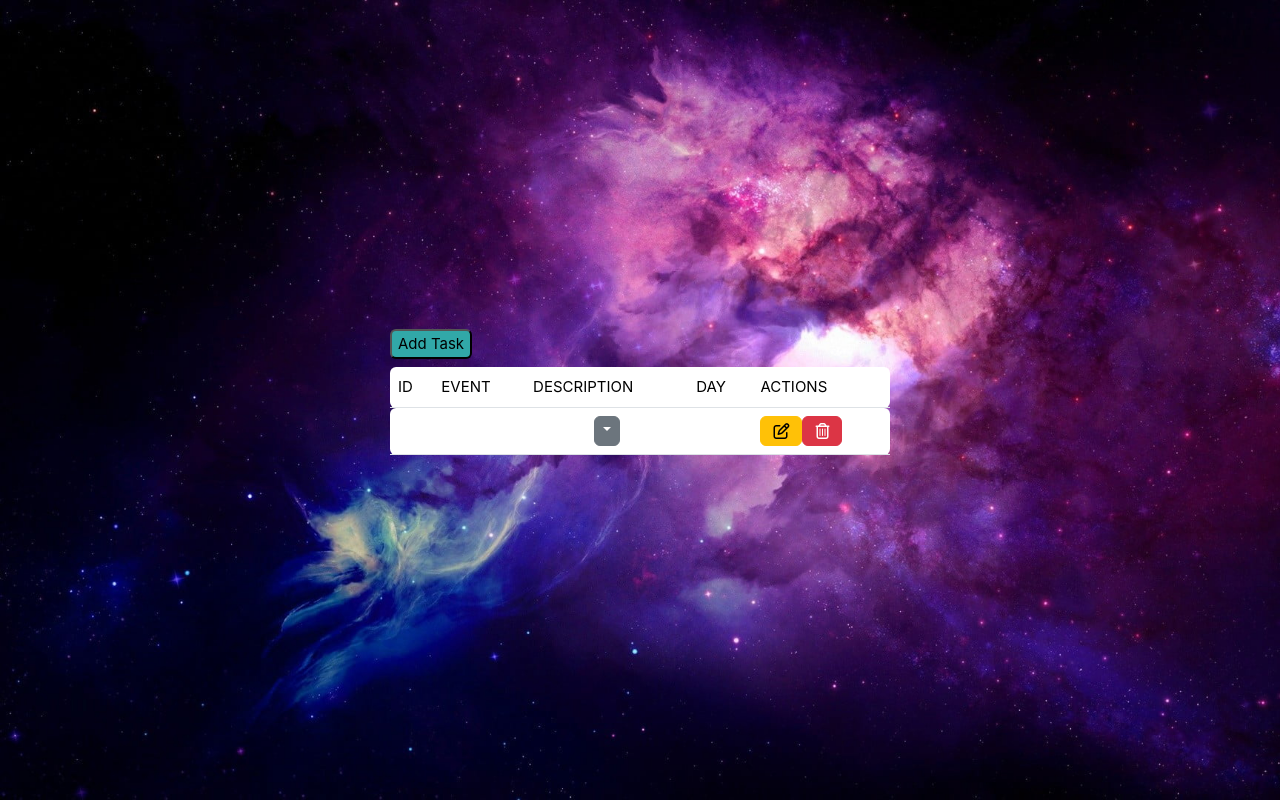
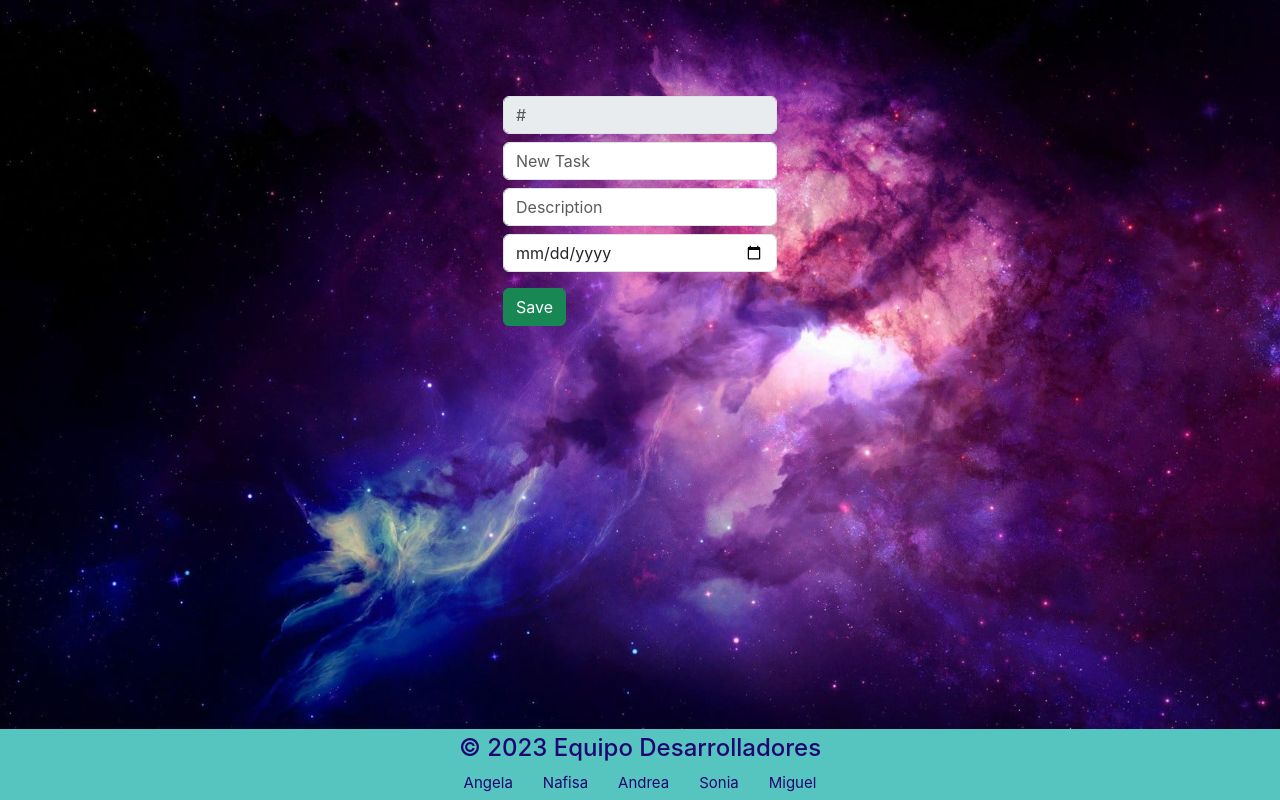
Before and after one commit to NAFISA-USMANOVA/ToDo_List_Vue_SpringBoot, a Vue app in the folder frontend/: page /update in a window 1280 px wide. Built offline with nearby package versions, Linux system fonts and the light colour scheme.

Commit message:
first commit front to back

```diff
--- a/frontend/src/App.vue
+++ b/frontend/src/App.vue
@@ -1,24 +1,25 @@
-<script >
-import HomeView from './views/HomeView.vue';
+<script>
+import { RouterView } from 'vue-router';
+import FooterToDo from './components/FooterToDo.vue';
+
 
 
 export default {
   name: 'App',
   components: {
-    HomeView
+    RouterView,
+    FooterToDo
+  }
 }
-
-}
-
 </script>
 <template>
+  <div  class="fondo">
 
-  <div class="fondo">
-   <HomeView/>
+    <main>
+      <RouterView />
+      <FooterToDo/>
+    </main>
   </div>
-
-
-
 </template>
 
 <style >
--- a/frontend/src/components/FooterToDo.vue
+++ b/frontend/src/components/FooterToDo.vue
@@ -1,6 +1,15 @@
 <template>
   <footer class="footer">
-    <p>&copy; {{ currentYear }} Mi Increíble App de Tareas</p>
+    <div>
+      <h4>&copy; {{ currentYear }} Equipo Desarrolladores</h4>
+      <div>
+        <a class="developers" href="https://github.com/Angela-Coello">Angela</a>
+        <a class="developers" href="https://github.com/NAFISA-USMANOVA">Nafisa</a>
+        <a class="developers" href="https://github.com/ANDREASIERRA55">Andrea</a>
+        <a class="developers" href="https://github.com/soniaonis">Sonia</a>
+        <a class="developers" href="https://github.com/drawmakerr">Miguel</a>
+      </div>
+    </div>
   </footer>
 </template>
 
@@ -15,10 +24,25 @@ export default {
 </script>
 
 <style scoped>
-footer {
-  background-color: #2e594c58;
-  color: white;
+.footer {
+  display: flex;
+  flex-direction: row;
+  justify-content: center;
+  align-items: center;
+  background-color: rgba(86, 197, 191, 1);
+  padding: 5px;
   text-align: center;
-  padding: 1rem;
+  position: fixed;
+  bottom: 0;
+  left: 0;
+  width: 100%;
+}
+.developers {
+  margin: 15px;
+  text-decoration: none;
+  color: rgba(31, 6, 114, 1);
+}
+h4 {
+  color: rgba(31, 6, 114, 1);
 }
 </style>
--- a/frontend/src/components/FormPage.vue
+++ b/frontend/src/components/FormPage.vue
@@ -1,21 +1,62 @@
 <script setup>
-    // <input type="date" v-model="tarea.fechaLimite" class="form-control form-control-sm mr-1 small-input"/>
+import { ref } from 'vue';
+import TaskServices from '../services/taskServices';
+
+
+
+const id = ref('');
+const newTask = ref('');
+const description = ref('');
+const date = ref('');
+
+const saveTask = async () => {
+    const formData = {
+        task: newTask.value,
+        description: description.value,
+        date: date.value
+
+    };
+
+    try {
+        TaskServices.create(formData)
+        .then(response => {
+            id.value = response.data.id;
+            console.log(response.data);
+        })
+
+    } catch (error) {
+        console.error(error);
+    }
+};
+
 </script>
 
 <template>
-<div class="d-flex justify-content-center align-items-center">
-    <form>
-        <input class="form-control mb-2" placeholder="New Event" required />
-        <input class="form-control mb-2" placeholder="Description" />
-        <!-- <input class="form-control mb-2" placeholder="Date" required /> -->
-        <input type="date" class="form-control form-control-sm mr-1">
-        <button type="button" class="btn btn-success mt-3 mb-3">
-            Save</button>
-    </form>
+
+    <div class="d-flex justify-content-center ">
+    <div class="m-5 ">
+        <form @submit.prevent="saveTask" class="m-5 ">
+            <input type="text" class="form-control mb-2 " name="id" placeholder="#" v-model="id" disabled />
+            <input class="form-control mb-2" type="text" v-model="newTask" placeholder="New Task" required />
+            <input class="form-control mb-2" type="text" v-model="description" placeholder="Description" />
+            <!-- <input class="form-control mb-2" placeholder="Date" required /> -->
+            <input type="date" class="form-control form-control-m mr-1" v-model="date" required />
+            <button type="submit" class="btn btn-success mt-3 mb-3">
+                Save</button>
+        </form>
+    </div>
+    </div>
 
 
-</div>
 </template>
 
-<style scoped>
+<style>
+p {
+    font-size: 50px;
+    font-weight: 100;
+}
+
+button :hover {
+    color: rgb(8, 31, 15);
+}
 </style>
--- a/frontend/src/components/TaskToDo.vue
+++ b/frontend/src/components/TaskToDo.vue
@@ -92,50 +92,69 @@ input {
 }
 </style> -->
 
-<template>
-    <div class="d-flex justify-content-center align-items-center vh-100">
-        <div class="">
 
 
 
-                <button type="submit" class="btn1 btn-primary rounded">Add Task</button>
 
-            <div class="mt-2  d-flex justify-content-between ">
+<script setup>
+
+import { ref } from 'vue';
+
+const tasks = ref([]);
+
+const editIndex = ref(null);
+
+const editTask = (index) => {
+  editIndex.value = index;
+};
+const deleteTask = (index) => {
+  tasks.value.splice(index, 1);
+};
+
+
+
+</script>
+
+
+
+
+<template>
+    <div class="d-flex justify-content-center align-items-center ">
+        <div class="m-5">
+            <router-link to="/update"><button type="submit" class="btn btn-primary btn-lg  rounded mt-5">Add Task</button></router-link>
+
+            <div class="mt-2  d-flex justify-content-between">
                 <table class="table table-lg ">
                     <thead class="">
                         <tr>
                             <th class="rounded-start">ID</th>
-                            <th>EVENT</th>
-                            <th>DESCRIPTION</th>
-                            <th>DAY</th>
-                            <th class="rounded-end">ACTIONS</th>
-
+                            <th>Event</th>
+                            <th>Description</th>
+                            <th>Date</th>
+                            <th class="rounded-end">Actions</th>
                         </tr>
                     </thead>
                     <tbody>
-                        <tr>
-                            <td class="rounded-start"></td>
-                            <td></td>
+                       <tr v-for="(task, index) in tasks" :key="index">
+                            <td class="rounded-start">{{ task.id }}</td>
+                            <td>{{ task.event }}</td>
                             <td>
-                                <div class="dropdown d-flex justify-content-center align-items-center ">
-                                    <button class="btn btn-secondary btn-sml dropdown-toggle p-2 pb-1 pt-0" type="button"
-                                        id="dropdownMenu2" data-bs-toggle="dropdown" aria-expanded="false">
-
+                                <div class="dropdown">
+                                <div class="dropdown">
+                                    <button class="btn btn-secondary dropdown-toggle py-1 px-2"       type="button"     id="dropdownMenu2" data-bs-toggle="dropdown" aria-expanded="false">
                                     </button>
-
                                     <ul class="dropdown-menu" aria-labelledby="dropdownMenu2">
                                         <li><button class="dropdown-item" type="button">Texto de Descripcion</button></li>
-
                                     </ul>
                                 </div>
+                            </div>
                             </td>
-                            <td></td>
-
-                            <td  class="rounded-end">
-                                <a class="btn btn-warning  fa-solid fa-pen-to-square"></a>
-                                <a class="btn btn-danger fa fa-trash-alt"></a>
+                            <td>{{ task.date }}</td>
+                            <td class="rounded-end">
+                                <a @click="editTask(index)" class="btn btn-warning  fa-solid fa-pen-to-square"></a>
+                                <a @click="deleteTask(index)" class="btn btn-danger fa fa-trash-alt"></a>
                             </td>
-                        </tr>
+                       </tr>
                     </tbody>
                 </table>
             </div>
@@ -144,11 +163,6 @@ input {
 </template>
 
 
-<script setup>
-
-
-
-</script>
 
 
 
@@ -168,4 +182,6 @@ h1 {
 .btn1 {
     background-color: rgb(49, 168, 168);
 }
+
+
 </style>
--- /dev/null
+++ b/frontend/src/http-common.js
@@ -0,0 +1,8 @@
+import axios from "axios";
+
+export default axios.create({
+    baseURL: "http://localhost:8080/tasks",
+    headers: {
+        "Content-type": "application/json"
+    }
+})
--- a/frontend/src/router/index.js
+++ b/frontend/src/router/index.js
@@ -1,6 +1,6 @@
 import { createRouter, createWebHistory } from 'vue-router'
 import HomeView from '../views/HomeView.vue'
-import FormView from '../views/FormView.vue'
+import FormPage from '../components/FormPage.vue'
 
 
 
@@ -14,11 +14,13 @@ const router = createRouter({
     },
 
 
+
+
     {
 
         path: '/update',
         name: 'form',
-        component:FormView
+        component:FormPage
 
     }
 
--- a/frontend/src/services/taskServices.js
+++ b/frontend/src/services/taskServices.js
@@ -6,19 +6,19 @@ class TaskDataService {
     }
 
     get(id) {
-      return http.get(`/tasks/${id}`);
+      return http.get(`/${id}`);
     }
 
     create(taskData) {
-      return http.post(`/tasks`, taskData);
+      return http.post(`/save`, taskData);
     }
 
     update(id, taskData) {
-      return http.put(`/tasks/update/${id}`, taskData);
+      return http.put(`/update/${id}`, taskData);
     }
 
     delete(id) {
-      return http.delete(`/tasks/delete/${id}`);
+      return http.delete(`/delete/${id}`);
     }
   }
 
--- a/frontend/src/views/FormView.vue
+++ b/frontend/src/views/FormView.vue
@@ -1,5 +1,6 @@
+
 <script setup>
-import FormPage  from '../components/FormPage.vue';
+//import FormPage  from '../components/FormPage.vue';
 </script>
 <template>
   <!-- <p> Edit Form</p> -->
--- a/frontend/src/views/HomeView.vue
+++ b/frontend/src/views/HomeView.vue
@@ -1,11 +1,20 @@
 <script setup>
 import TaskToDo from '../components/TaskToDo.vue';
+//para hacer la ruta del boton de ADD EVENT a FormPage
+
+//import { useRouter } from 'vue-router';
+//const router = useRouter();
+//const goToFormPage = () => {
+ // const dataToPass = 'Hello from HomeView';
+  //router.push({ name:'form', params: { dataToPass } });
+//};
 </script>
 
 <template>
 
-
-    <TaskToDo/>
-
+  <div>
+  <!--<button @click="goToFormPage" type="submit" class="btn btn-primary rounded btn mt-3 mb-3">Add Task btn from HV</button>-->
+    <TaskToDo  class="mt-5" />
+</div>
 
 </template>
```
